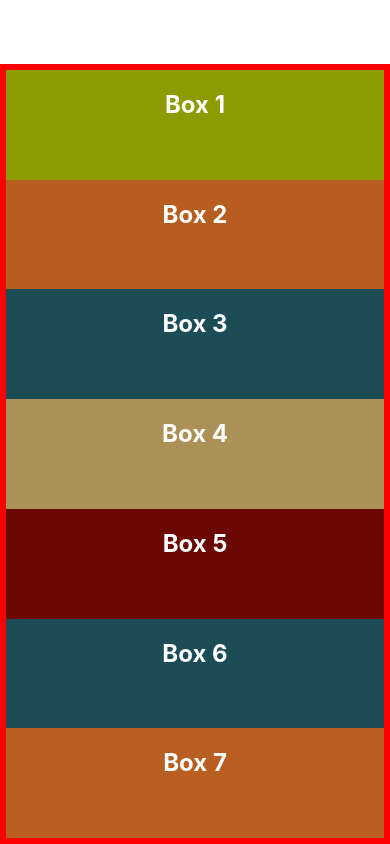
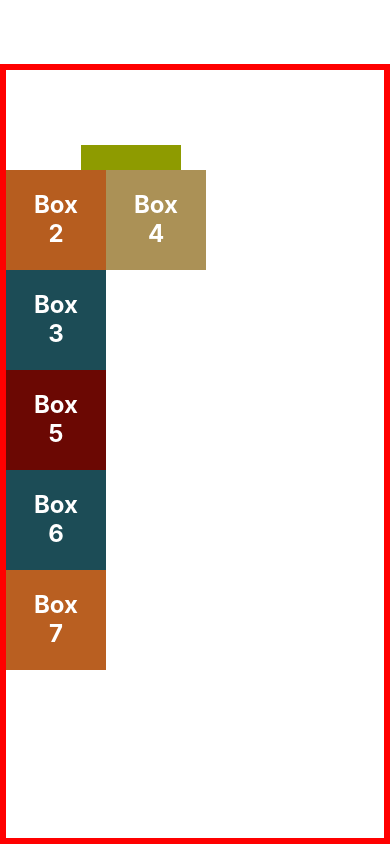
Before and after one commit to jigneshgit935/Learn-React-Native, a React Native app: screen / in a window 390 px wide. Built offline with nearby package versions, Linux system fonts and the light colour scheme.

Commit message:
relative and absolute

```diff
--- a/App.js
+++ b/App.js
@@ -5,10 +5,19 @@
   return (
     // <View style={{ backgroundColor: 'plum', flex: 1 }}></View>
     <View style={styles.container}>
-      <Box style={{ backgroundColor: '#8e9b00' }}>Box 1</Box>
+      <Box style={{ backgroundColor: '#8e9b00', top: 75, left: 75 }}>Box 1</Box>
       <Box style={{ backgroundColor: '#b65d1f' }}>Box 2</Box>
       <Box style={{ backgroundColor: '#1c4c56' }}>Box 3</Box>
-      <Box style={{ backgroundColor: '#ab9156' }}>Box 4</Box>
+      <Box
+        style={{
+          backgroundColor: '#ab9156',
+          position: 'absolute',
+          top: 100,
+          left: 100,
+        }}
+      >
+        Box 4
+      </Box>
       <Box style={{ backgroundColor: '#6b0803' }}>Box 5</Box>
       <Box style={{ backgroundColor: '#1c4c56' }}>Box 6</Box>
       <Box style={{ backgroundColor: '#b95f21' }}>Box 7</Box>
--- a/components/Box.js
+++ b/components/Box.js
@@ -12,7 +12,8 @@
   box: {
     backgroundColor: '#fff',
     padding: 20,
-    flexGrow: 1,
+    width: 100,
+    height: 100,
   },
 
   text: {
```
